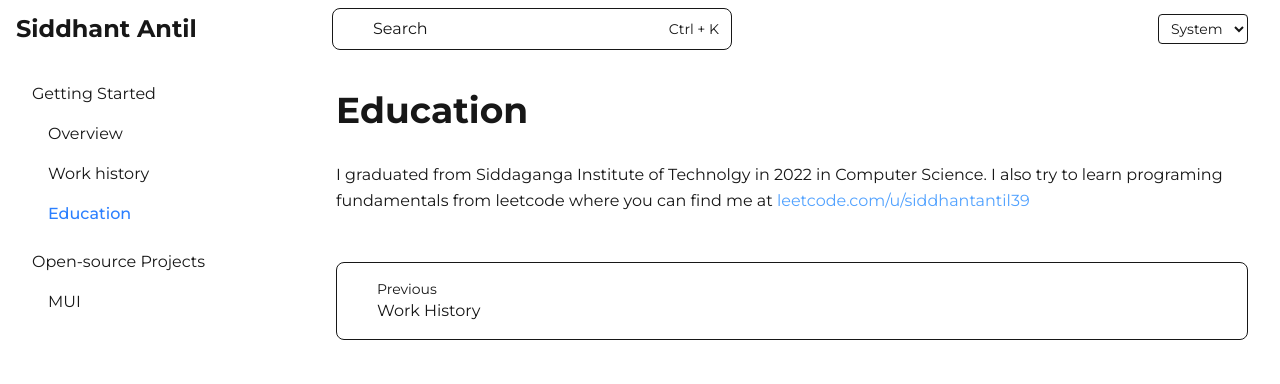
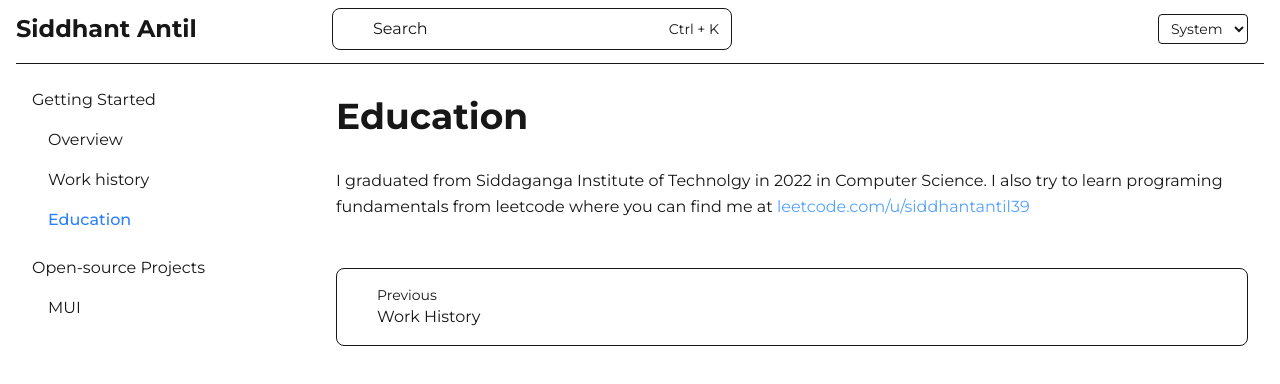
Before and after one commit to siddhantantil39/siddhantantil39-portfolio, a Next.js app: page /education in a window 1280 px wide. Shown: the top 384 px of the page. Built offline with nearby package versions, Linux system fonts and the light colour scheme; some icons are missing.

Commit message:
Updated header

```diff
--- a/src/app/components/Header.tsx
+++ b/src/app/components/Header.tsx
@@ -16,7 +16,9 @@ const Header = () => {
     if (!mounted) return null;
 
     return(
-        <header className="sticky top-0 py-2 z-10">
+        /*TODO: fix the header when adding section header selecter*/
+        /*header className="sticky top-0 py-2 z-20 h-16 bg-background/100 ">*/
+        <header className="sticky top-0 py-2 z-20 h-16 bg-background/100 backdrop-blur-md border-b border-secondary-200">
             <div className="grid grid-cols-4 md:grid-cols-12 items-center gap-4">
                 <h1 className="text-2xl font-bold col-span-3 md:col-span-3">
                     <Link href="/" className="text-primary hover:text-blue-400 whitespace-nowrap text-left">
```
